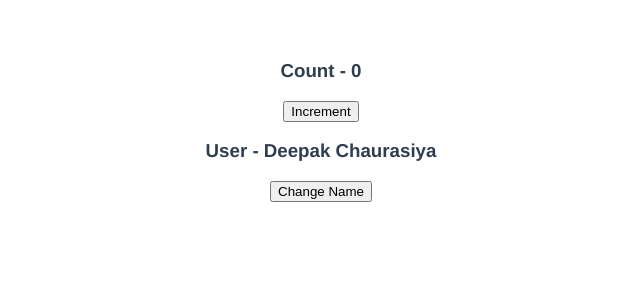
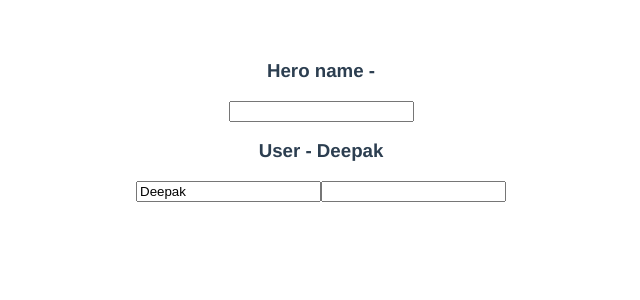
Before and after one commit to deepak252/vuejs-tutorial, a Vue app: page / in a window 1280 px wide. Shown: the top 300 px of the page, without its empty margins (319-959 px from the left). Built offline with nearby package versions, Linux system fonts and the light colour scheme.

Commit message:
v-model and composition api

```diff
--- a/src/App.vue
+++ b/src/App.vue
@@ -1,19 +1,22 @@
 <template>
     <div>
         <Data v-show="false"/>
-        <Methods />
+        <Methods v-show="false"/>
+        <VModel/>
     </div>
 </template>
 
 <script>
 import Data from './components/Data.vue'
 import Methods from './components/Methods.vue'
+import VModel from './components/VModel.vue'
 
 export default {
     name: 'App',
     components: {
         Data,
-        Methods
+        Methods,
+        VModel,
     }
 }
 </script>
--- /dev/null
+++ b/src/components/VModel.vue
@@ -0,0 +1,33 @@
+<template>
+    <div>
+        <h3>Hero name - {{heroName}} </h3>
+        <input type="text" v-model="heroName"/>
+        <h3>User - {{fName}} {{lName}} </h3>
+        <input type="text" v-model="fName"/>
+        <input type="text" v-model="lName"/>
+    </div>
+</template>
+
+<script>
+import { reactive, ref, toRefs } from 'vue'
+export default {
+    name: 'VModel',
+    setup(){
+        const heroName = ref('');
+
+        const state = reactive({
+            fName: 'Deepak',
+            lName: ''
+        });
+
+        return {
+            heroName,
+            ...toRefs(state),
+        }
+    }
+}
+</script>
+
+<style scoped>
+
+</style>
```
